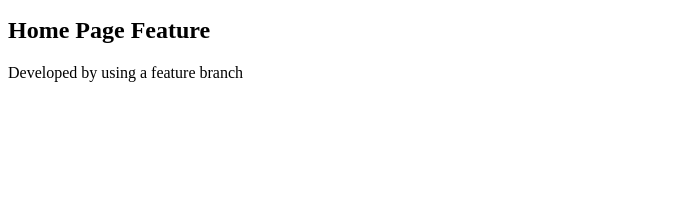
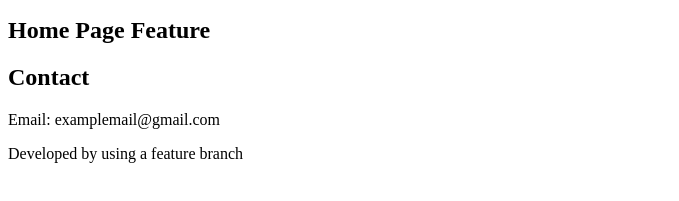
Before and after one commit to shanmukhvardhan/Git-DevOps-Lab, a plain HTML site: page index.html in a window 1280 px wide. Shown: the part 159-360 px from the top of the page, without its empty margins (0-679 px from the left). Drawn offline with Linux system fonts and the light colour scheme.

Commit message:
Add contact section

```diff
--- a/index.html
+++ b/index.html
@@ -8,6 +8,8 @@
 <h1>Welcome to DevOps Lab Week 3 Experiment</h1>
 <p>This is main branch</p>
 <h2>Home Page Feature</h2>
+<h2>Contact</h2>
+<p>Email: examplemail@gmail.com</p>
 <p>Developed by using a feature branch</p>
 </body>
 </html>
```
